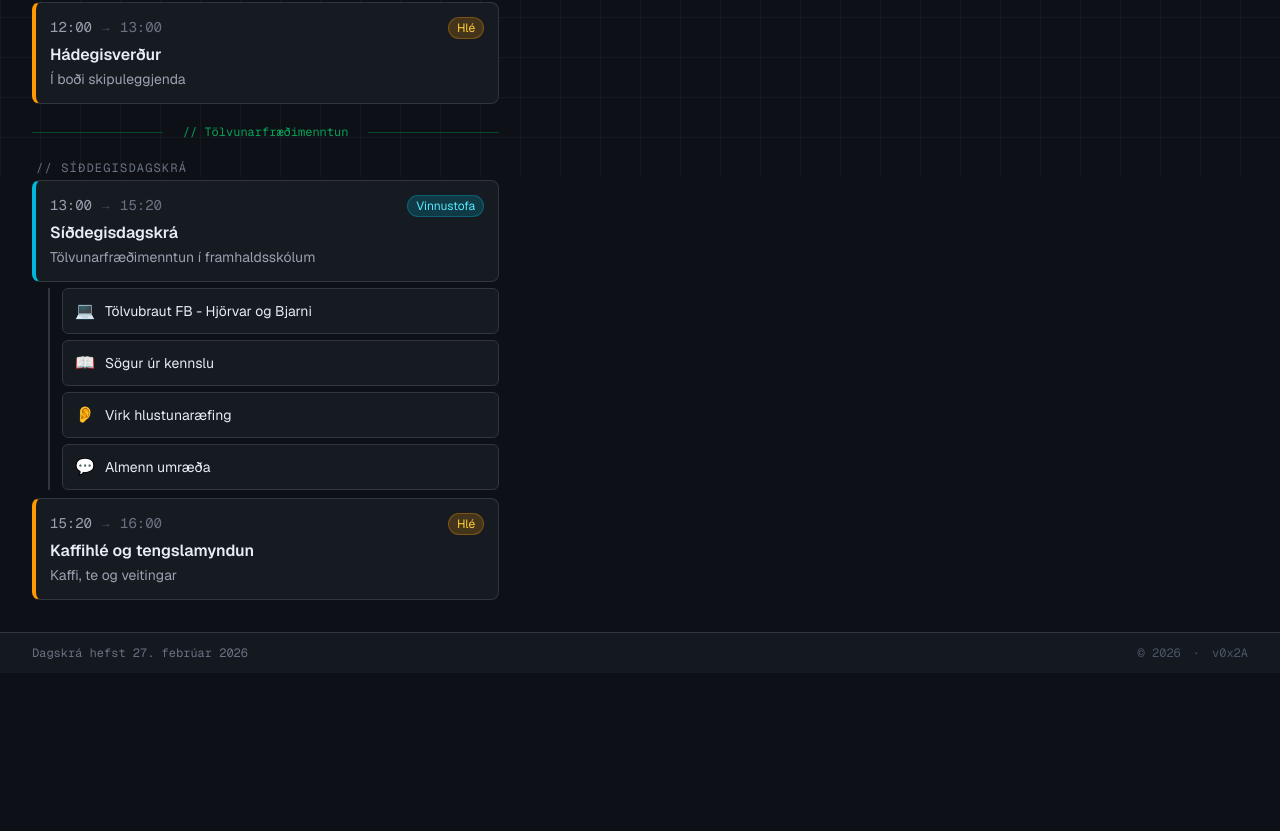
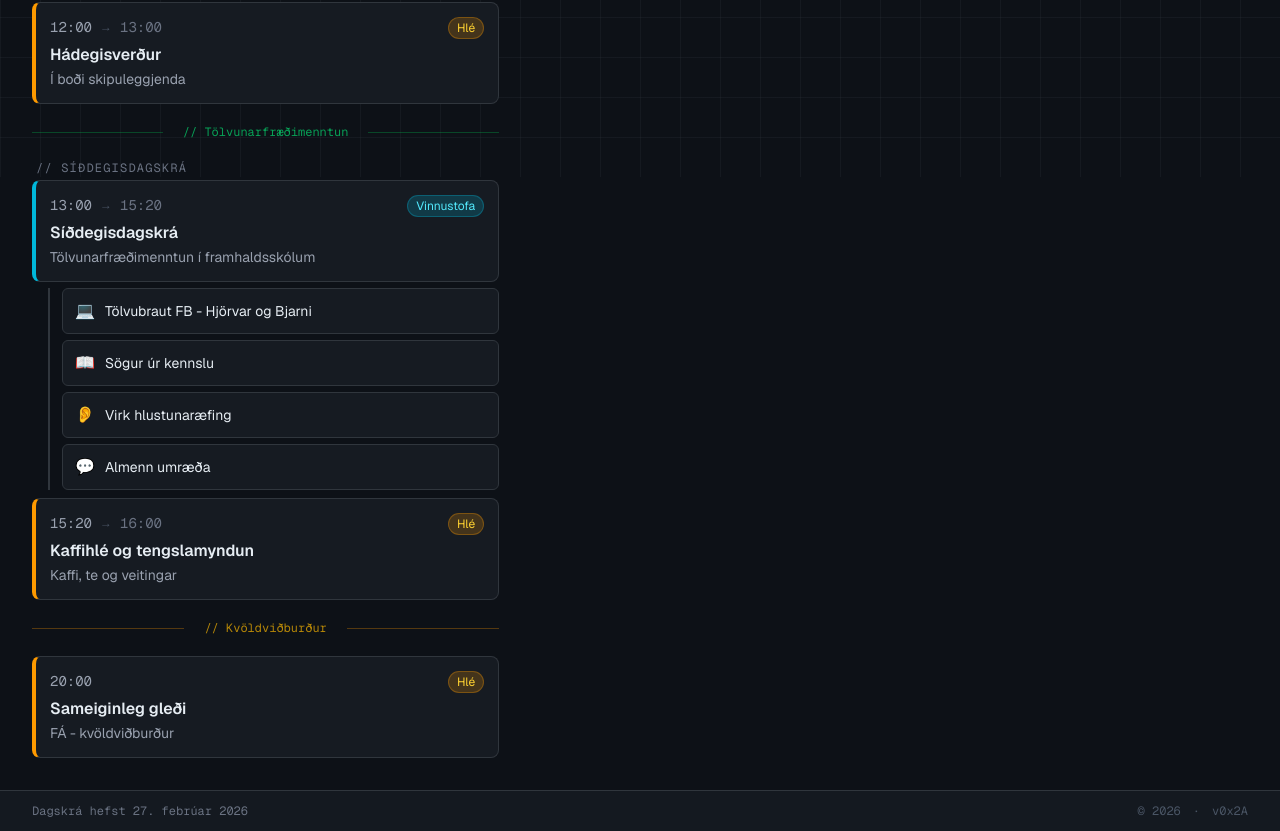
Before and after one commit to ellertsmari/Starfs-r-unardagurinn2026, a Next.js app: page / in a window 1280 px wide. Shown: the part 623-1454 px from the top of the page. Before the commit the page ends 1296 px from the top, so only its background shows below. Built offline with nearby package versions, Linux system fonts and the light colour scheme.

Commit message:
added the FÁ happening in the evening

```diff
--- a/src/app/components/SchedulePage.tsx
+++ b/src/app/components/SchedulePage.tsx
@@ -194,6 +194,14 @@ const SCHEDULE: ScheduleItem[] = [
     subtitle: "Kaffi, te og veitingar",
     type: "break",
   },
+  {
+    id: "evening",
+    time: "20:00",
+    endTime: "",
+    title: "Sameiginleg gleði",
+    subtitle: "FÁ - kvöldviðburður",
+    type: "break",
+  },
 ];
 
 const MORNING_IDS = ["registration", "opening", "morning-coffee", "keynote", "lunch"];
@@ -292,8 +300,13 @@ function toMinutes(timeStr: string): number {
   return h * 60 + m;
 }
 
+function hasNumericTime(item: ScheduleItem): boolean {
+  return /^\d{2}:\d{2}$/.test(item.time) && /^\d{2}:\d{2}$/.test(item.endTime);
+}
+
 function getStatus(item: ScheduleItem, now: Date): ItemStatus {
   if (!isEventDay(now)) return "upcoming";
+  if (!hasNumericTime(item)) return "upcoming";
 
   const nowMins = now.getHours() * 60 + now.getMinutes();
   const startMins = toMinutes(item.time);
@@ -631,6 +644,49 @@ function DetailContent({ id }: { id: string }) {
         </div>
       );
 
+    case "evening":
+      return (
+        <div className="space-y-4">
+          <h3 className="text-xl font-semibold text-amber-300">
+            Sameiginleg gleði
+          </h3>
+          <p className="text-gray-300 leading-relaxed">
+            Dagurinn endar með sameiginlegum kvöldviðburði á vegum FÁ kl. 20:00.
+            Allir þátttakendur eru velkomnir - tilvalið tækifæri til að ljúka
+            deginum saman í góðum félagsskap.
+          </p>
+          <div className="bg-amber-500/10 border border-amber-500/20 rounded-lg p-4">
+            <h4 className="font-medium text-amber-300 mb-2">Skráning</h4>
+            <p className="text-gray-300 text-sm mb-4">
+              Skannaðu QR-kóðann hér að neðan til að skrá þig í kvöldviðburðinn.
+              Við hvetjum alla til að taka þátt!
+            </p>
+            {/* eslint-disable-next-line @next/next/no-img-element */}
+            <img
+              src="/qr-sameiginleg-gledi.png"
+              alt="QR kóði til skráningar í kvöldviðburðinn"
+              className="mx-auto max-w-[250px] w-full rounded-lg border border-[#30363d]"
+            />
+          </div>
+          <div className="bg-amber-500/10 border border-amber-500/20 rounded-lg p-4 text-sm text-gray-300">
+            <span className="text-amber-300 font-medium">Staðsetning:</span>{" "}
+            Fjölbrautaskólinn við Ármúla (FÁ) - kl. 20:00
+          </div>
+          <div className="rounded-lg overflow-hidden border border-[#30363d]">
+            <iframe
+              src="https://www.google.com/maps/embed?pb=!1m18!1m12!1m3!1d3059.299560062268!2d-21.886288921714915!3d64.13764017728884!2m3!1f0!2f0!3f0!3m2!1i1024!2i768!4f13.1!3m3!1m2!1s0x48d674bec00942db%3A0x36e0daead10bfaf8!2zRmrDtmxicmF1dGFza8OzbGlubiB2acOwIMOBcm3Dumxh!5e1!3m2!1sen!2sis!4v1770911482944!5m2!1sen!2sis"
+              width="100%"
+              height="250"
+              style={{ border: 0 }}
+              allowFullScreen
+              loading="lazy"
+              referrerPolicy="no-referrer-when-downgrade"
+              title="Fjölbrautaskólinn við Ármúla"
+            />
+          </div>
+        </div>
+      );
+
     default:
       return null;
   }
@@ -725,10 +781,14 @@ function ScheduleCard({
             <span className="font-mono text-xs sm:text-sm text-gray-400">
               {item.time}
             </span>
-            <span className="text-gray-600 text-xs">&rarr;</span>
-            <span className="font-mono text-xs sm:text-sm text-gray-500">
-              {item.endTime}
-            </span>
+            {item.endTime && (
+              <>
+                <span className="text-gray-600 text-xs">&rarr;</span>
+                <span className="font-mono text-xs sm:text-sm text-gray-500">
+                  {item.endTime}
+                </span>
+              </>
+            )}
             {status === "current" && (
               <span className="flex items-center gap-1 text-xs text-green-400 font-medium">
                 <span className="w-1.5 h-1.5 rounded-full bg-green-400 animate-pulse" />
@@ -767,8 +827,9 @@ export default function SchedulePage() {
     if (!now || !isLive) return { progress: 0, completedCount: 0, currentItem: null };
 
     const nowMins = now.getHours() * 60 + now.getMinutes();
-    const dayStart = toMinutes(SCHEDULE[0].time);
-    const dayEnd = toMinutes(SCHEDULE[SCHEDULE.length - 1].endTime);
+    const timedItems = SCHEDULE.filter(hasNumericTime);
+    const dayStart = toMinutes(timedItems[0].time);
+    const dayEnd = toMinutes(timedItems[timedItems.length - 1].endTime);
     const totalDuration = dayEnd - dayStart;
 
     const elapsed = Math.max(0, Math.min(nowMins - dayStart, totalDuration));
@@ -786,7 +847,8 @@ export default function SchedulePage() {
   }, [now, isLive]);
 
   const morningItems = SCHEDULE.filter((i) => MORNING_IDS.includes(i.id));
-  const afternoonItems = SCHEDULE.filter((i) => !MORNING_IDS.includes(i.id));
+  const afternoonItems = SCHEDULE.filter((i) => !MORNING_IDS.includes(i.id) && i.id !== "evening");
+  const eveningItem = SCHEDULE.find((i) => i.id === "evening") ?? null;
 
   return (
     <div className="min-h-screen bg-[#0d1117] text-[#e6edf3] flex flex-col">
@@ -903,6 +965,25 @@ export default function SchedulePage() {
                 )}
               </div>
             ))}
+
+            {/* Evening event */}
+            {eveningItem && (
+              <>
+                <div className="flex items-center gap-3 py-2 sm:py-3">
+                  <div className="flex-1 h-px bg-amber-500/30" />
+                  <span className="text-xs font-mono text-amber-400/70 px-2 whitespace-nowrap">
+                    {"// Kvöldviðburður"}
+                  </span>
+                  <div className="flex-1 h-px bg-amber-500/30" />
+                </div>
+                <ScheduleCard
+                  item={eveningItem}
+                  isSelected={selectedId === eveningItem.id}
+                  status={now ? getStatus(eveningItem, now) : "upcoming"}
+                  onClick={() => setSelectedId(eveningItem.id)}
+                />
+              </>
+            )}
           </div>
 
           {/* Details panel — desktop only (sidebar) */}
```
Also changed, not shown: public/qr-sameiginleg-gledi.png (added).
